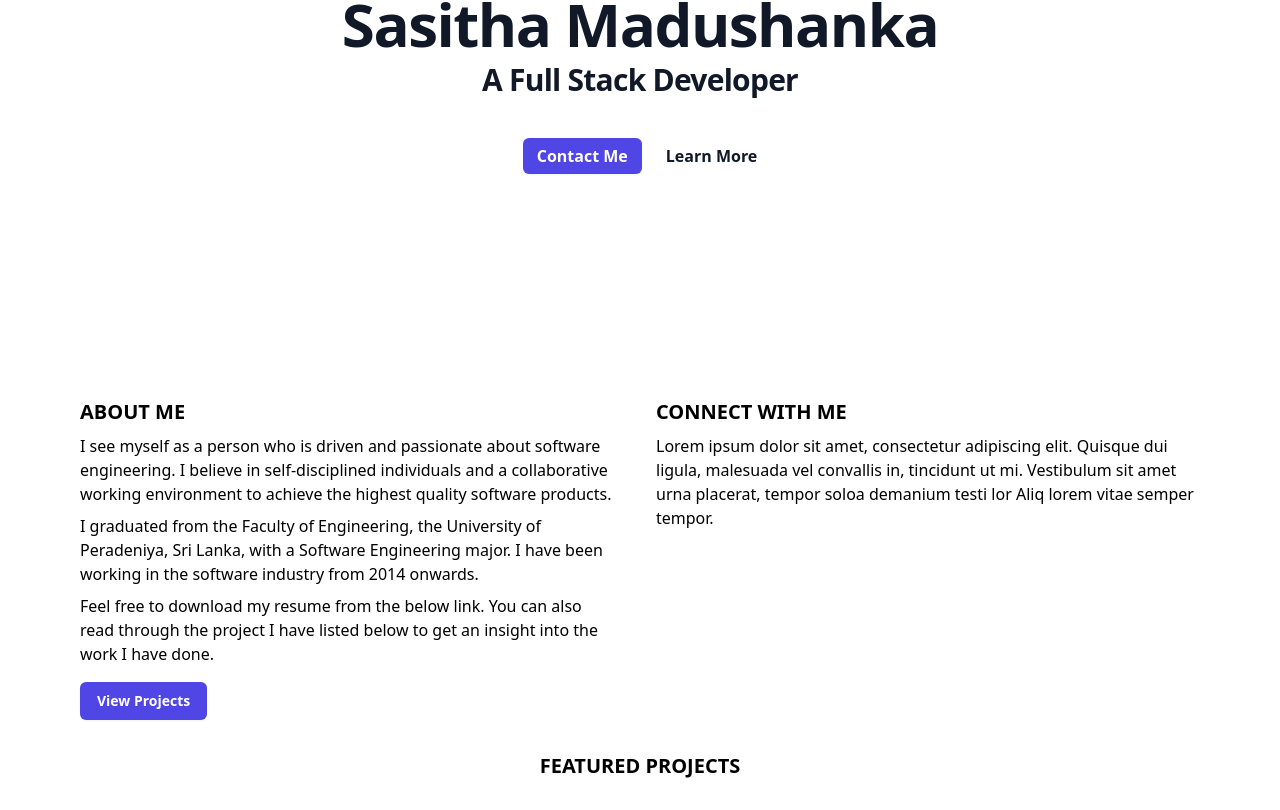
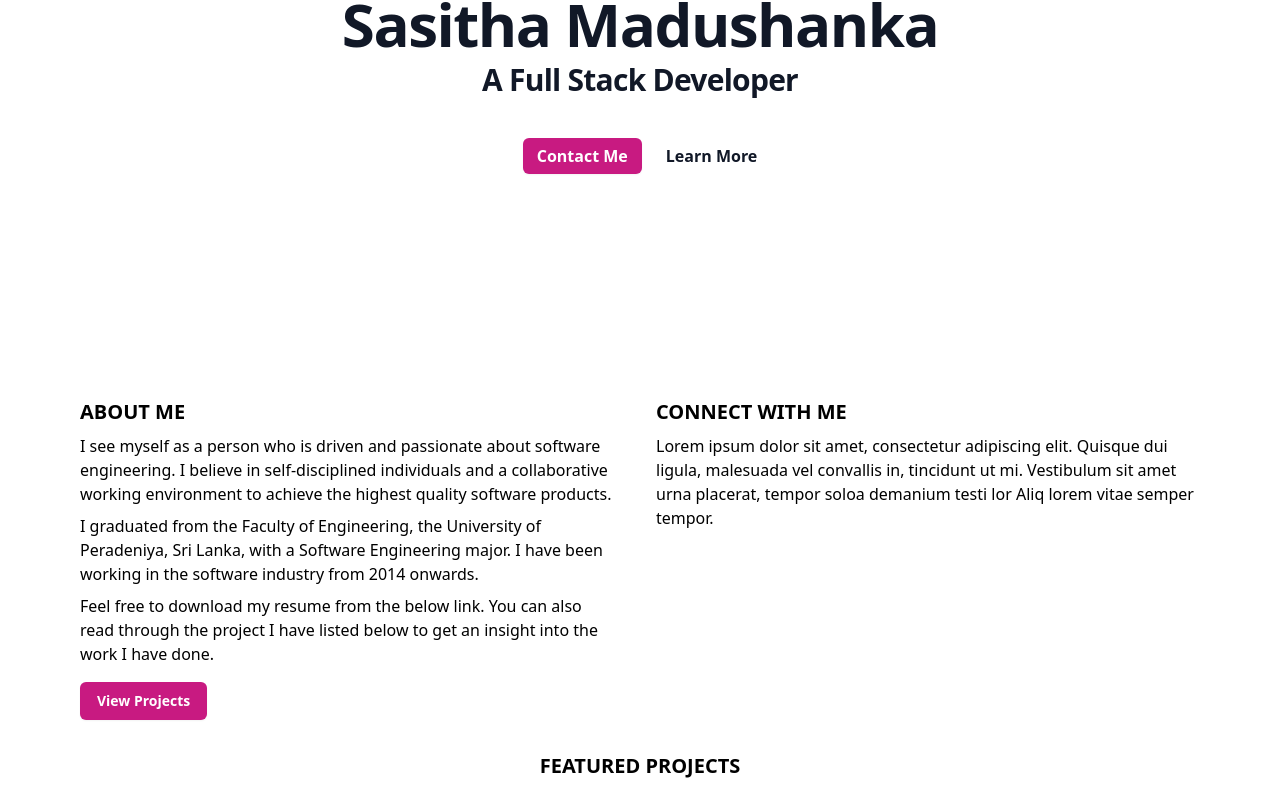
Before and after one commit to sasitha/portfolio, a Next.js app: page / in a window 1280 px wide. Shown: the part 270-1080 px from the top of the page. Built offline with nearby package versions, Linux system fonts and the light colour scheme.

Commit message:
pipeline update

```diff
--- a/components/header/index.tsx
+++ b/components/header/index.tsx
@@ -114,7 +114,7 @@ export const Header = () => {
 
                         <a
                             href="#"
-                            className="ml-8 inline-flex items-center justify-center whitespace-nowrap rounded-md border border-transparent bg-indigo-600 px-4 py-1 text-sm font-bold text-white shadow-sm hover:bg-indigo-700"
+                            className="ml-8 inline-flex items-center justify-center whitespace-nowrap rounded-md border border-transparent bg-bramble-700 px-4 py-1 text-sm font-bold text-white shadow-sm hover:bg-indigo-700"
                         >
                             Download CV
                         </a>
@@ -163,7 +163,7 @@ export const Header = () => {
                             <div>
                                 <a
                                     href="#"
-                                    className="flex w-full items-center justify-center rounded-md border border-transparent bg-indigo-600 px-4 py-2 text-sm font-bold text-white shadow-sm hover:bg-indigo-700"
+                                    className="flex w-full items-center justify-center rounded-md border border-transparent bg-bramble-700 px-4 py-2 text-sm font-bold text-white shadow-sm hover:bg-indigo-700"
                                 >
                                     Download CV
                                 </a>
--- a/components/hero/index.tsx
+++ b/components/hero/index.tsx
@@ -18,7 +18,7 @@ export const Hero = () => {
                     <div className="mt-10 flex items-center justify-center gap-x-6">
                         <a
                             href="#"
-                            className="rounded-md bg-indigo-600 px-3.5 py-1.5 text-xs lg:text-base font-semibold leading-7 text-white shadow-sm hover:bg-indigo-500 focus-visible:outline focus-visible:outline-2 focus-visible:outline-offset-2 focus-visible:outline-indigo-600"
+                            className="rounded-md bg-bramble-700 px-3.5 py-1.5 text-xs lg:text-base font-semibold leading-7 text-white shadow-sm hover:bg-bramble-900 focus-visible:outline focus-visible:outline-2 focus-visible:outline-offset-2 focus-visible:outline-bramble-600"
                         >
                             Contact Me
                         </a>
--- a/pages/index.tsx
+++ b/pages/index.tsx
@@ -64,7 +64,7 @@ const Home: NextPage = () => {
                 Feel free to download my resume from the below link. You can also read through the project I have listed below to get an insight into the work I have done.
               </p>
               <div className='pt-4 '>
-                <button className='flex items-center justify-center rounded-md border border-transparent bg-indigo-600 px-4 py-2 text-sm font-bold text-white shadow-sm hover:bg-indigo-700 '>
+                <button className='flex items-center justify-center rounded-md border border-transparent bg-bramble-700 px-4 py-2 text-sm font-bold text-white shadow-sm hover:bg-indigo-700 '>
                   View Projects
                 </button>
               </div>
--- a/tailwind.config.js
+++ b/tailwind.config.js
@@ -6,7 +6,32 @@ module.exports = {
     './app/**/*.{js,ts,jsx,tsx}',
   ],
   theme: {
-    extend: {},
+    extend: {
+      colors: {
+        plum: {
+          100: '#e2d5ff',
+          200: '#ceb3ff',
+          300: '#b686ff',
+          400: '#a956ff',
+          500: '#a730ff',
+          600: '#ae0dff',
+          700: '#ae03ff',
+          800: '#8907cc',
+          900: '#3c0959'
+        },
+        bramble: {
+          100: '#fce7f7',
+          200: '#fbcff0',
+          300: '#f9a8e2',
+          400: '#f472cd',
+          500: '#eb49b6',
+          600: '#da2896',
+          700: '#c81a81',
+          800: '#9c1864',
+          900: '#831856'
+        }
+      }
+    },
   },
   plugins: [],
 }
```
Also changed, not shown: 2 other files (tests, documents, lock files or other folders).
